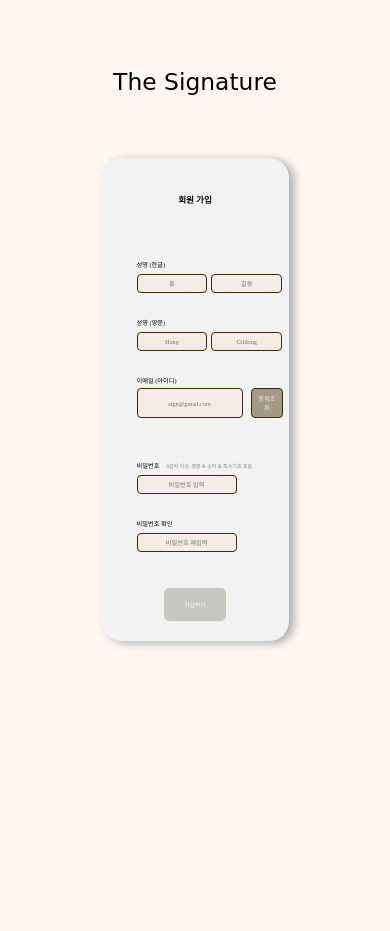
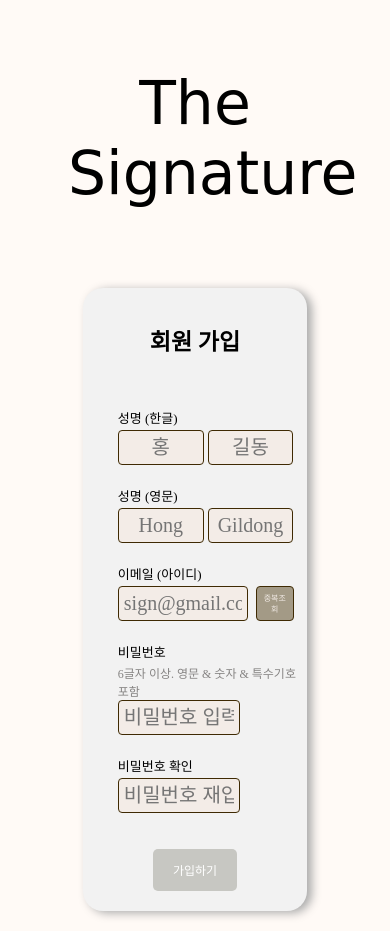
Before and after one commit to CAU-Celebrity/TheSignature-Web, a Django app: template UserAccount/templates/UserAccount/sign_up.html in a window 390 px wide. Before the commit the page ends 648 px from the top, so only its background shows below. Run offline with Django 3.2, Linux system fonts and the light colour scheme; the template is opened without the code that fills it, so the values that code supplies are empty; some libraries are stand-ins or nearby versions.

Commit message:
font size modified

```diff
--- a/UserAccount/static/css/signup.css
+++ b/UserAccount/static/css/signup.css
@@ -1,7 +1,7 @@
 @import url("https://fonts.googleapis.com/css2?family=Noto+Serif+KR&display=swap");
 
 body {
-  background-color: rgb(255, 247, 241);
+  background-color: rgb(255, 250, 246);
   height: 100%;
 }
 header {
@@ -10,7 +10,7 @@ header {
   color: black;
   font-family: cursive;
   /* font-size: 3em; */
-  font-size: 6vw;
+  font-size: 80px;
 }
 
 
@@ -18,7 +18,7 @@ header {
 .join {
   /* text-align: center;
   font-size: 3vw; */
-  max-width: 50%;
+  max-width: 60%;
   /* max-height: 50%; */
   /* border-style: dotted; */
   box-sizing: border-box;
@@ -26,13 +26,13 @@ header {
   background-color: #f2f2f2;
   padding: 5px;
   /* padding: 10% 10% 10% 10%; */
-  margin: 2px auto;
+  margin: 20px auto;
   box-shadow: 5px 2px 10px #aaa;
   font-family: "Noto Serif KR", serif;
 }
 .pageName {
   text-align: center;
-  font-size: 2.2vw;
+  font-size: 30px;
   padding: 30px;
   font-weight: bold;
 }
@@ -66,7 +66,8 @@ input[type="password"],
   resize: vertical;
   background-color: rgb(243, 236, 231);
   font-family: "Noto Serif KR", serif;
-  font-size: 1.6vw;
+  /*font-size: 1.6vw;*/
+  font-size: 20px;
   width: 40%;
 }
 
@@ -84,6 +85,8 @@ input[type="email"]{
   display: inline-block;
   width: 14%;
   text-align: center;
+        font-size: 16px;
+
 }
 
 #emailCheck:hover {
@@ -95,13 +98,16 @@ input[type="password"] {
 }
 
 label {
-  font-size: 1.6vw;
+  /*font-size: 1.6vw;*/
+    font-size: 22px;
   padding: 3px 3px 3px 0;
   display: inline-block;
 }
 
 .decription {
-  font-size: 1.3vw;
+  /*font-size: 1.3vw;*/
+      font-size: 19px;
+
   /* padding: 8px 8px 8px 0; */
   display: inline-block;
   color: rgb(134, 132, 131);
@@ -116,7 +122,9 @@ input[type="submit"] {
   cursor: pointer;
   float: center;
   margin: auto;
-  font-size: 1.5vw;
+  /*font-size: 1.5vw;*/
+      font-size: 22px;
+
   font-family: "Noto Serif KR", serif;
 }
 .submitBtn {
@@ -159,3 +167,111 @@ input[type="submit"] {
     flex-direction: column;
   }
 }
+
+
+@media (max-width: 1280px) {
+  .logo {
+    font-size: 80px;
+  }
+  .pageName {
+    font-size: 30px;
+  }
+  .decription {
+    font-size: 19px;
+  }
+  label {
+    font-size: 22px;
+  }
+  input[type="text"],
+input[type="email"],
+input[type="password"],
+ {
+    font-size: 18px;
+    }
+    #emailCheck{
+    font-size: 17px;
+    }
+   input[type="submit"] {
+       font-size: 20px;
+   }
+}
+@media (max-width: 1000px) {
+  .logo {
+    font-size: 75px;
+  }
+  .pageName {
+    font-size: 25px;
+  }
+  .decription {
+    font-size: 17px;
+  }
+  label {
+    font-size: 19px;
+  }
+  input[type="text"],
+input[type="email"],
+input[type="password"],
+ {
+    font-size: 15px;
+    }
+    #emailCheck{
+    font-size: 14px;
+    }
+   input[type="submit"]{
+       font-size: 17px;
+   }
+}
+@media (max-width: 767px) {
+  .logo {
+    font-size: 70px;
+  }
+  .pageName {
+    font-size: 24px;
+  }
+  .decription {
+    font-size: 14px;
+  }
+  label {
+    font-size: 14px;
+  }
+  input[type="text"],
+input[type="email"],
+input[type="password"],
+ {
+    font-size: 10px;
+    }
+
+    #emailCheck{
+    font-size: 10px;
+    }
+   input[type="submit"] {
+       font-size: 13px;
+   }
+}
+
+@media (max-width: 639px) {
+  .logo {
+    font-size: 60px;
+  }
+  .pageName {
+    font-size: 23px;
+  }
+  .decription {
+    font-size: 12px;
+  }
+  label {
+    font-size: 13px;
+  }
+  input[type="text"],
+input[type="email"],
+input[type="password"],
+ {
+    font-size: 9px;
+    }
+    #emailCheck{
+    font-size: 8px;
+    }
+   input[type="submit"] {
+       font-size: 12px;
+   }
+}
--- a/UserAccount/templates/UserAccount/intro.html
+++ b/UserAccount/templates/UserAccount/intro.html
@@ -5,7 +5,7 @@
 <head>
     <meta charset="UTF-8">
     <meta name="viewport" content="width=device-width, initial-scale=1">
-    <link rel="stylesheet" type="text/css" href="{% static 'css/intro.css' %}">
+    <link rel="stylesheet" type="text/css" href="{% static './css/intro.css' %}">
     <title>The Signature - Welcome</title>
 </head>
 <body>
--- a/UserAccount/templates/UserAccount/login.html
+++ b/UserAccount/templates/UserAccount/login.html
@@ -5,7 +5,7 @@
 <head>
     <meta charset="UTF-8">
     <meta name="viewport" content="width=device-width, initial-scale=1">
-    <link rel="stylesheet" type="text/css" href="{% static 'css/login.css' %}">
+    <link rel="stylesheet" type="text/css" href="{% static './css/login.css' %}">
     <script src="http://ajax.googleapis.com/ajax/libs/jquery/1.7.1/jquery.min.js" type="text/javascript"></script>
     <!-- <script src="js/join.js" type="text/javascript"></script> -->
     <title>The Signature - Login</title>
@@ -35,7 +35,7 @@
                 <input name="user_passwd" type="password" placeholder="비밀번호 입력" required>
             </div><br>
 
-        </div><br>
+        </div>
 
         <div class="submitBtn">
             <a href="../signup"><button type="button" class="btn btn-primary " id="signup_btn" value="회원가입">회원가입</button></a>
--- a/UserAccount/templates/UserAccount/sign_up.html
+++ b/UserAccount/templates/UserAccount/sign_up.html
@@ -50,7 +50,7 @@
                 <div id="emailCheck" style = "background-color: #a39a86; color: rgb(243, 236, 231);" onclick="fillEmailCheckResult()">중복조회</div>
             </div>
             <div id="checkResult" class="decription"></div>
-        </div><br>
+        </div>
         <div class="userPassword ">
             <div class="pw1 joinField">
                 <label for="password">비밀번호</label>
```
Also changed, not shown: UserAccount/static/css/intro.css (+44 -5 lines), UserAccount/static/css/login.css (+108 -11 lines).
